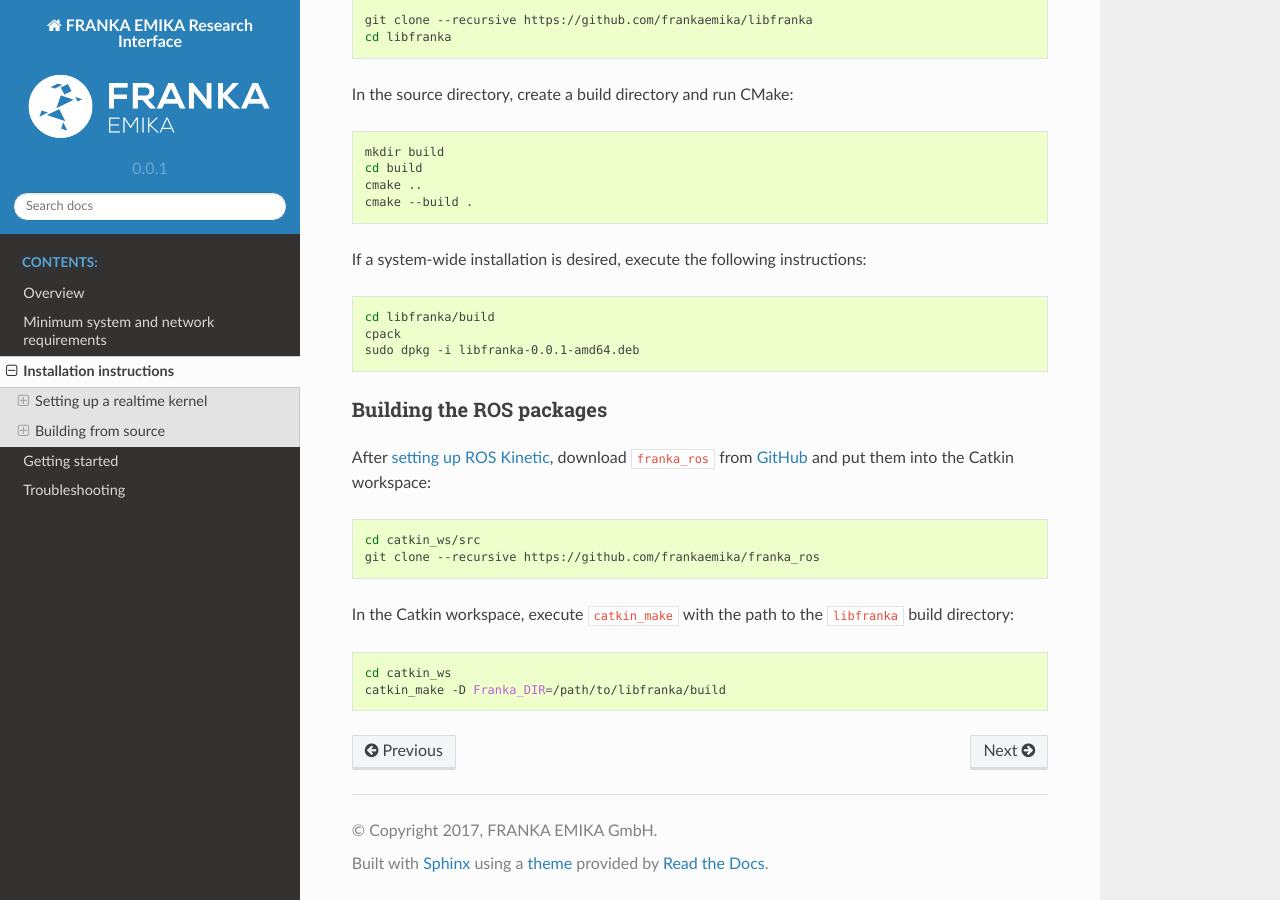
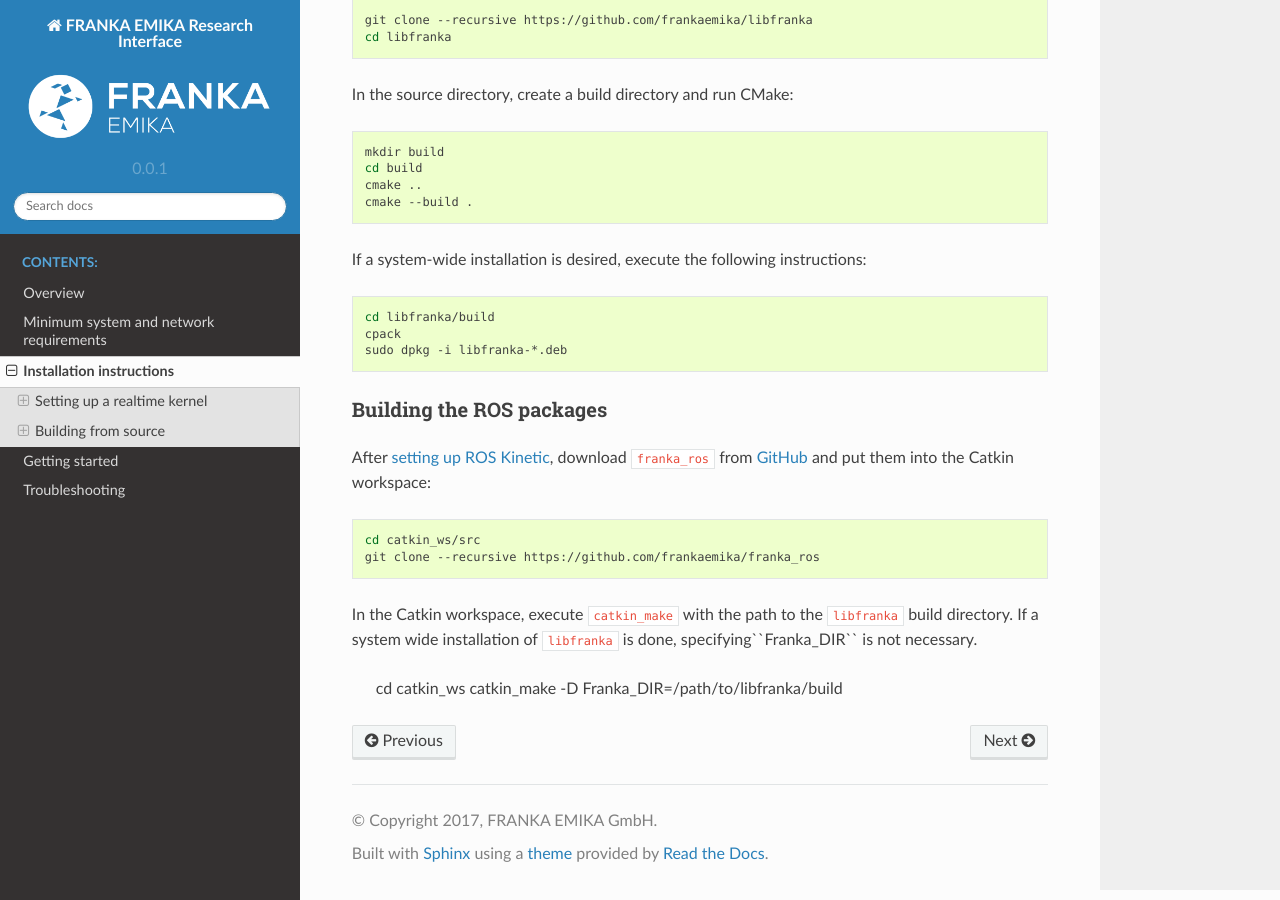
Before and after one commit to frankaemika/docs, a Sphinx documentation site: the page built from source/installation.rst, in a window 1280 px wide and 900 px high, scrolled down 1306 px. Built offline with Sphinx 7.4.7 and the Read the Docs theme 2.0.0, drawn with Linux system fonts in a browser that asks for light colours.

Commit message:
Add comment about installing libfranka.

```diff
--- a/source/installation.rst
+++ b/source/installation.rst
@@ -75,7 +75,7 @@
 
     cd libfranka/build
     cpack
-    sudo dpkg -i libfranka-0.0.1-amd64.deb
+    sudo dpkg -i libfranka-*.deb
 
 
 Building the ROS packages
@@ -89,7 +89,8 @@
     git clone --recursive https://github.com/frankaemika/franka_ros
 
 In the Catkin workspace, execute ``catkin_make`` with the path to the ``libfranka`` build
-directory::
+directory. If a system wide installation of ``libfranka`` is done, specifying``Franka_DIR`` is not
+necessary.
 
     cd catkin_ws
     catkin_make -D Franka_DIR=/path/to/libfranka/build
```
